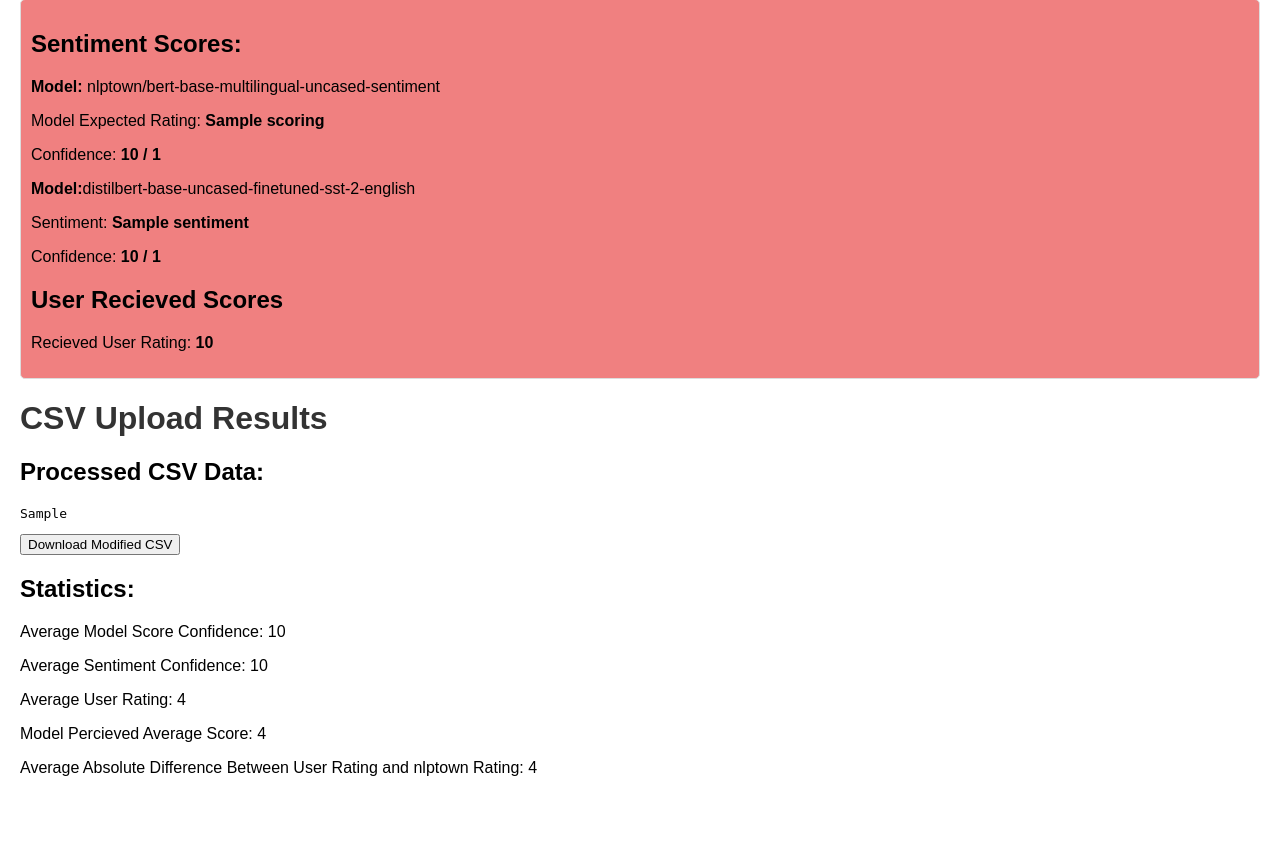
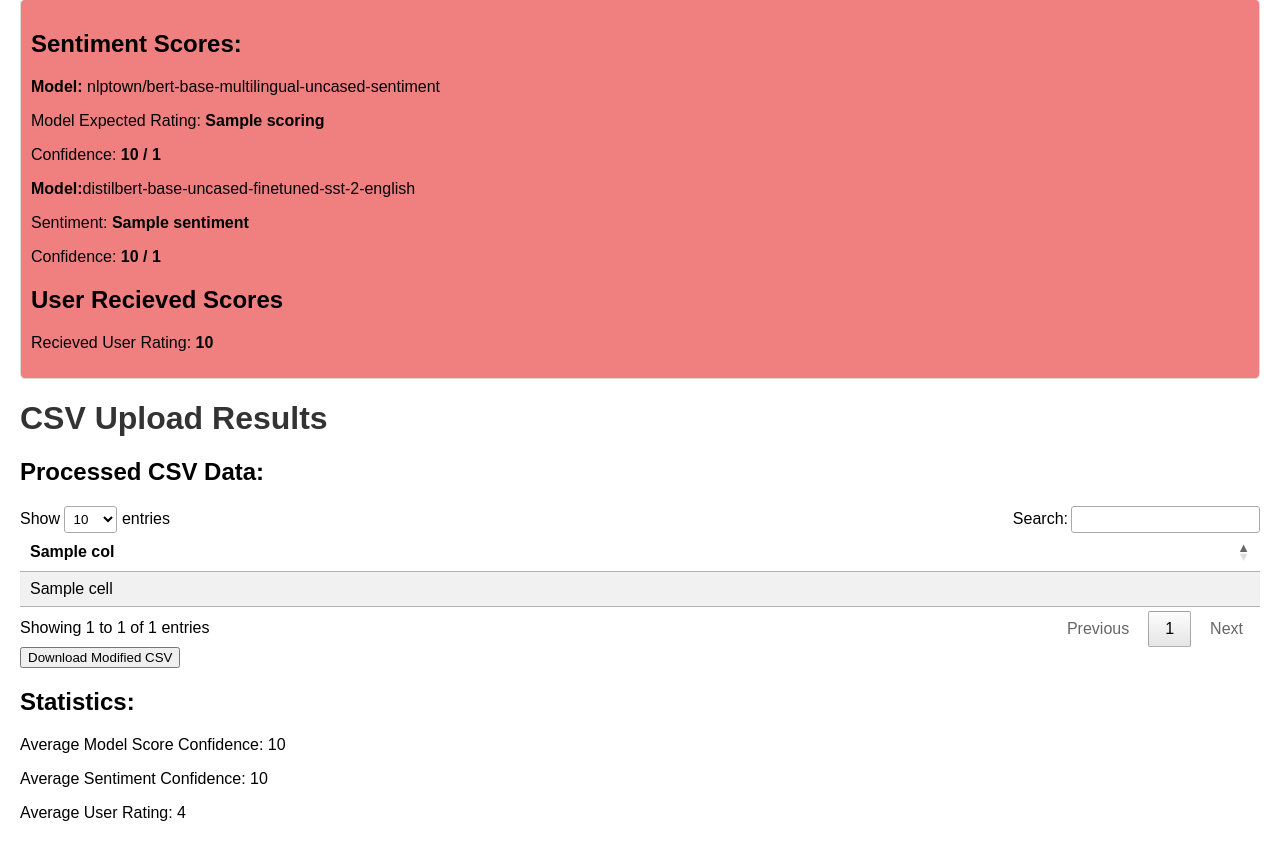
Before and after one commit to wjtim/modernSense, a Flask app: template templates/index.html in a window 1280 px wide. Shown: the part 403-1245 px from the top of the page. Before the commit the page ends 1179 px from the top, so only its background shows below. Run offline with Flask 3, Linux system fonts and the light colour scheme; the template is opened without the code that fills it: most values are stand-ins (such as "Sample title", 1, 10 or a date in 2020); some libraries are stand-ins or nearby versions.

Commit message:
Changed formatting of API response to work with JQuery Datatables

```diff
--- a/app.py
+++ b/app.py
@@ -141,7 +141,6 @@ def upload_file():
         # Read and process CSV file
         file_content = file.read().decode('utf-8')
         df = pd.read_csv(io.StringIO(file_content))
-
         # Check for required columns
         if 'review' not in df.columns or 'rating' not in df.columns:
             print("CSV must contain 'review' and 'rating' columns.")
@@ -153,25 +152,22 @@ def upload_file():
         df['distilbert_label'] = df['review'].apply(lambda x: sentiment_analyzer(x)[0]['label'])
         df['distilbert_score'] = df['review'].apply(lambda x: sentiment_analyzer(x)[0]['score'])
 
-        # Map sentiment score to star rating (assuming score is normalized between 0 and 1)
-        df['nlptown_star_rating'] = df['nlptown_score'].apply(lambda x: round(x * 4) + 1)
+        # Convert the DataFrame to a list of lists for rendering in HTML
+        columns = df.columns.tolist()  # Extract the column headers
+        rows = df.values.tolist()  # Extract the rows of data
 
         # Calculate statistics
         stats['nlptown_avg_score'] = df['nlptown_score'].mean()
         stats['distilbert_avg_score'] = df['distilbert_score'].mean()
         stats['average_rating'] = df['rating'].mean()
-        stats['average_nlptown_star_rating'] = df['nlptown_star_rating'].mean()
-        stats['rating_vs_nlptown'] = ((df['rating'] - df['nlptown_star_rating']).abs().mean())
 
         # Convert the DataFrame to CSV for display
         csv_buffer = io.StringIO()
         df.to_csv(csv_buffer, index=False)
         csv_buffer.seek(0)
-        csv_data = csv_buffer.getvalue()
+        session['csv_data'] = csv_buffer.getvalue()
 
-        session['csv_data'] = csv_data
-
-        return render_template("index.html", csv_data=csv_data, stats=stats)
+        return render_template("index.html", columns=columns, rows=rows, stats=stats)
 
     print("No file uploaded or file format is incorrect.")
     return redirect(url_for("index"))
--- a/templates/index.html
+++ b/templates/index.html
@@ -5,6 +5,7 @@
     <meta name="viewport" content="width=device-width, initial-scale=1.0">
     <title>Sentiment Analysis</title>
     <link rel="stylesheet" href="{{ url_for('static', filename='style.css') }}">
+    <link rel="stylesheet" type="text/css" href="https://cdn.datatables.net/1.11.5/css/jquery.dataTables.min.css">
 </head>
 <body>
     <h1>Sentiment Analysis</h1>
@@ -51,10 +52,28 @@
         </div>
         {% endif %}
     {% endif %}
-    {% if csv_data and stats %}
+    {% if stats and columns and rows %}
         <h1>CSV Upload Results</h1>
         <h2>Processed CSV Data:</h2>
-        <pre>{{ csv_data }}</pre>
+        <!-- Table to display CSV content -->
+        <table id="csvTable" class="display">
+            <thead>
+                <tr>
+                    {% for col in columns %}
+                    <th>{{ col }}</th>
+                    {% endfor %}
+                </tr>
+            </thead>
+            <tbody>
+                {% for row in rows %}
+                <tr>
+                    {% for cell in row %}
+                    <td>{{ cell }}</td>
+                    {% endfor %}
+                </tr>
+                {% endfor %}
+            </tbody>
+        </table>
         <form class="download" action="{{ url_for('download_csv') }}">
             <input type="submit" value="Download Modified CSV">
         </form>
@@ -62,8 +81,21 @@
         <p>Average Model Score Confidence: {{ stats.nlptown_avg_score }}</p>
         <p>Average Sentiment Confidence: {{ stats.distilbert_avg_score }}</p>
         <p>Average User Rating: {{ stats.average_rating }}</p>
-        <p>Model Percieved Average Score: {{ stats.average_nlptown_star_rating }}</p>
-        <p>Average Absolute Difference Between User Rating and nlptown Rating: {{ stats.rating_vs_nlptown }}</p>
     {% endif %}
+
+    <!-- DataTables JS -->
+    <script src="https://code.jquery.com/jquery-3.6.0.min.js"></script>
+    <script type="text/javascript" charset="utf8" src="https://cdn.datatables.net/1.11.5/js/jquery.dataTables.min.js"></script>
+
+    <script>
+        $(document).ready(function () {
+            // Initialize DataTables with pagination
+            $('#csvTable').DataTable({
+                "paging": true,
+                "searching": true,
+                "ordering": true
+            });
+        });
+    </script>
 </body>
 </html>
```
